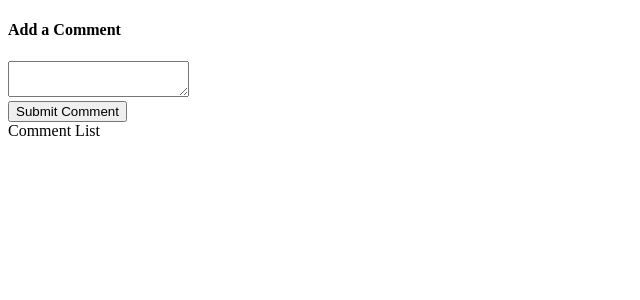
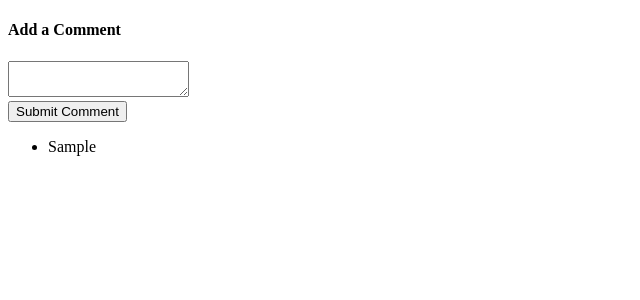
Before and after one commit to amoljagtap17/react-testing, a React (Create React App) app: page / in a window 1280 px wide. Both pictures are taken after typing "Sample" into the empty fields and a click on the button "Submit Comment". Shown: the top 300 px of the page, without its empty margins (0-640 px from the left). Built offline with nearby package versions, Linux system fonts and the light colour scheme.

Commit message:
REACT_TESTING: Add Code for CommentList

```diff
--- a/src/components/CommentList.js
+++ b/src/components/CommentList.js
@@ -1,5 +1,17 @@
 import React from 'react'
+import { useStore } from 'hooks'
 
-const CommentList = () => <div>Comment List</div>
+const CommentList = () => {
+  const [{ comments }] = useStore()
+
+  const renderComments = () =>
+    comments.map(comment => <li key={comment}>{comment}</li>)
+
+  return (
+    <div>
+      <ul>{renderComments()}</ul>
+    </div>
+  )
+}
 
 export default CommentList
```
